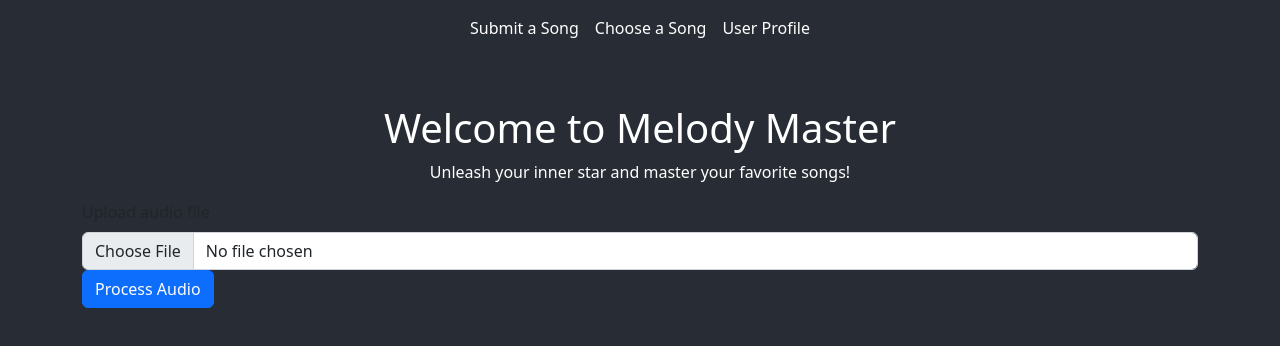
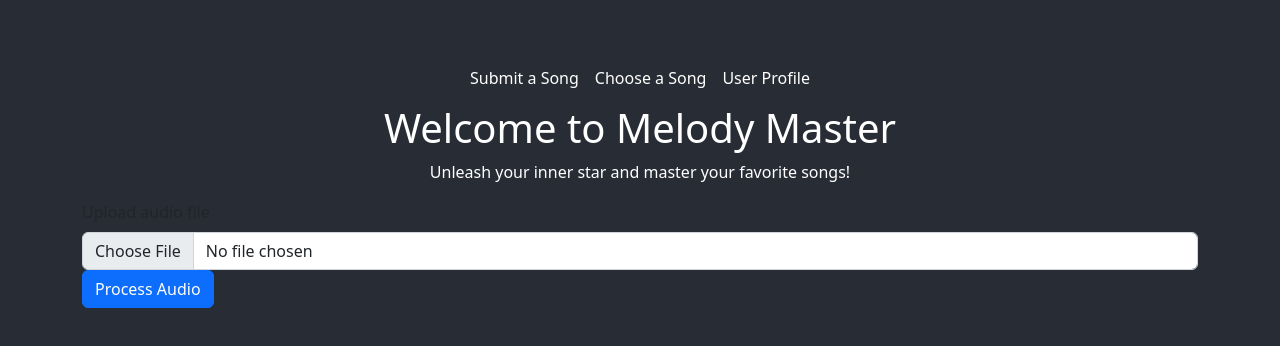
Before and after one commit to tquimbo/melody-master, a React (Create React App) app in the folder melody-master-front-end/: page /submit in a window 1280 px wide. Shown: the top 346 px of the page. Built offline with nearby package versions, Linux system fonts and the light colour scheme.

Commit message:
Improved positioning.

```diff
--- a/melody-master-front-end/src/App.tsx
+++ b/melody-master-front-end/src/App.tsx
@@ -108,8 +108,6 @@ function App() {
     <BrowserRouter>
       <div className="App" style={{ backgroundColor: '#282c34', height: '100vh'}}>
         <NavBar />
-        {/* <h2>Melody Master</h2>
-        <p>Unleash your inner star and master your favorite songs!</p> */}
         <HomePage />
         <Routes>
           <Route path="/submit" element={<AudioUploader />} />
--- a/melody-master-front-end/src/components/NavBar.tsx
+++ b/melody-master-front-end/src/components/NavBar.tsx
@@ -63,7 +63,7 @@ const NavBarItem: React.FC<NavBarItemProps> = ({ label, path }) => (
 // };
 const NavBar: React.FC = () => {
   return (
-    <Navbar className="navbar-dark" expand="lg" style={{ backgroundColor: '#282c34', justifyContent: 'center' }}>
+    <Navbar className="navbar-dark" expand="lg" style={{ backgroundColor: '#282c34', justifyContent: 'center', top: '50px', left: 0, right: 0, zIndex: 999 }}>
       <Navbar.Toggle aria-controls="basic-navbar-nav" />
       <Navbar.Collapse id="basic-navbar-nav">
         <Nav className="mx-auto" style={{ justifyContent: 'center' }}>
```
